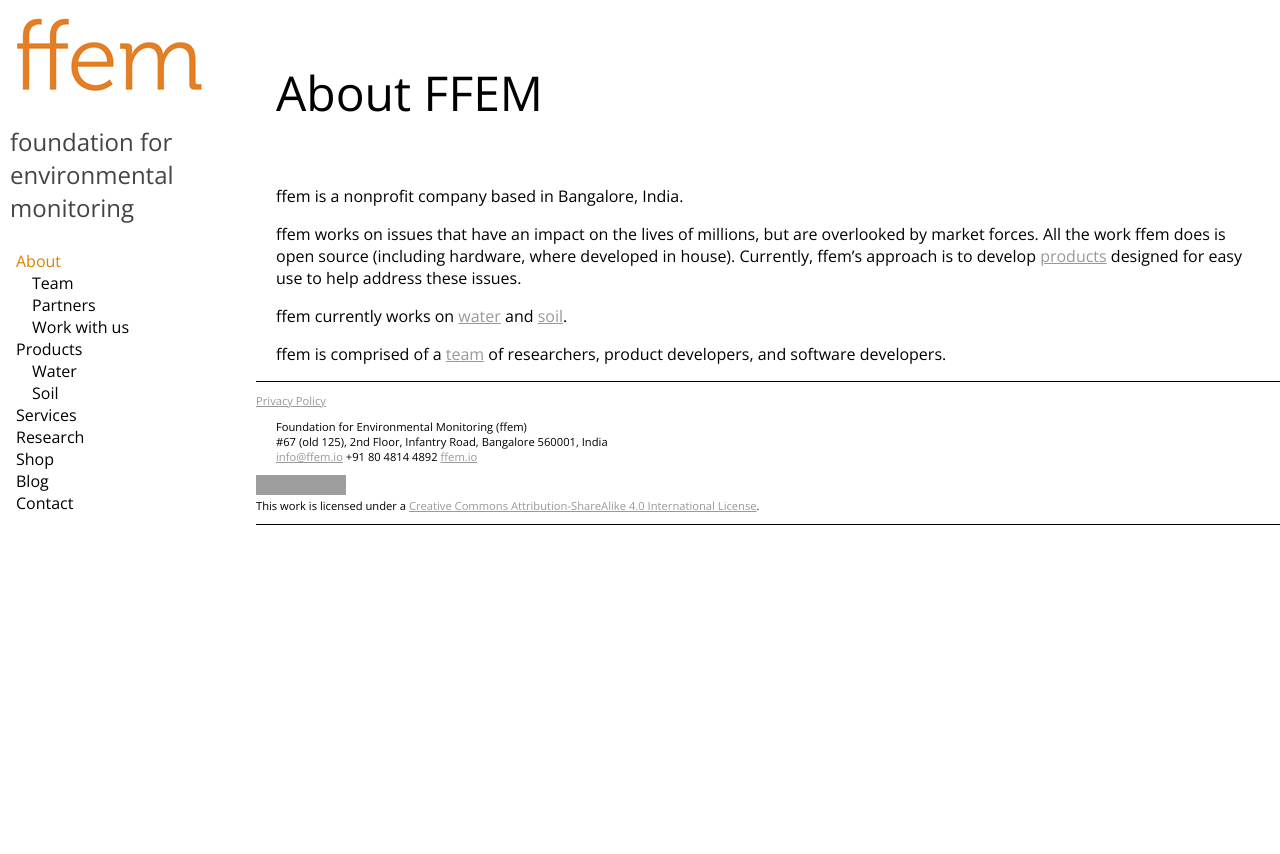
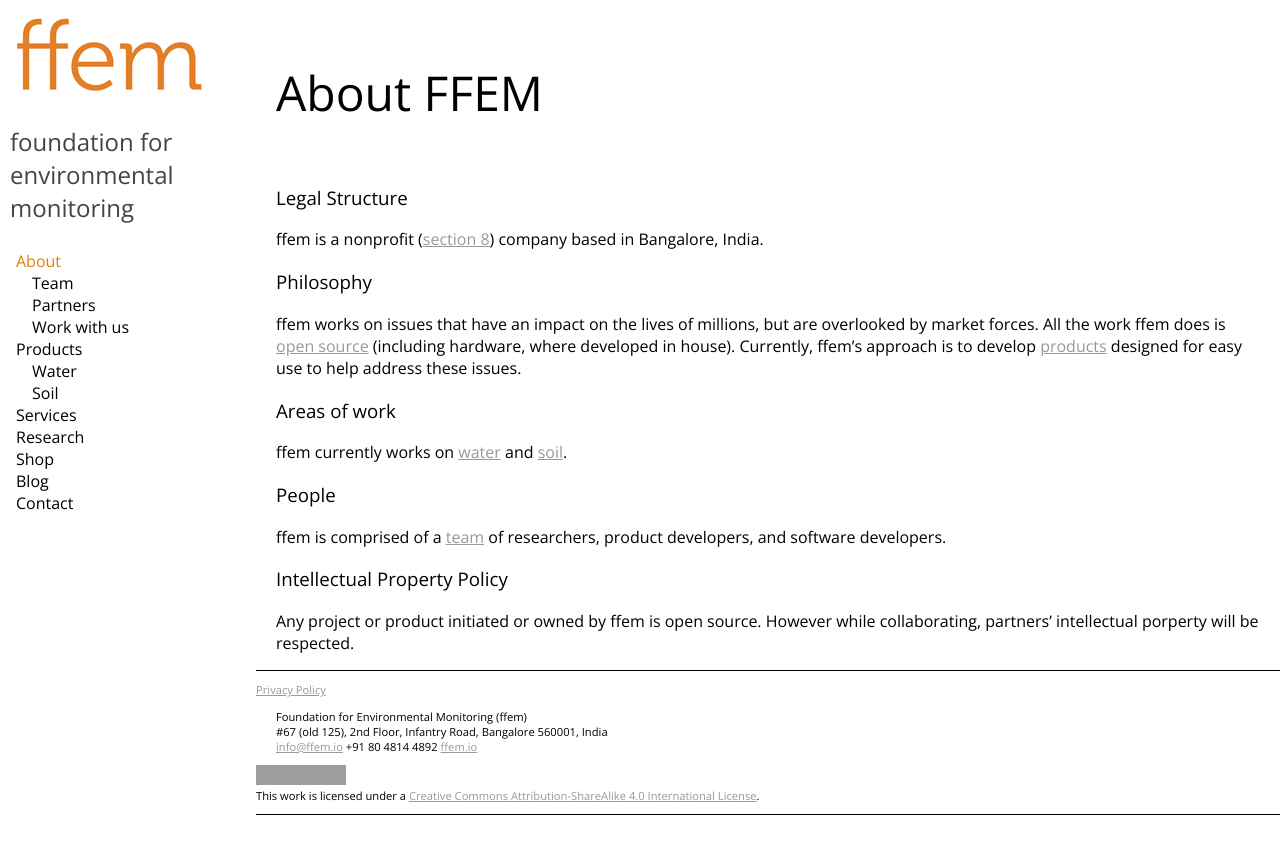
Before and after one commit to adraman/foundation-for-environmental-monitoring.github.io, a Jekyll site: the page built from _pages/about.md, in a window 1280 px wide. Shown: the top 854 px of the page. Built offline with Jekyll 4.4.1, drawn with Linux system fonts in a browser that asks for light colours; grey boxes are pictures that could not be loaded.

Commit message:
Content in about

```diff
--- a/_pages/about.md
+++ b/_pages/about.md
@@ -4,10 +4,17 @@ title: About FFEM
 layout: default
 ---
 
-ffem is a nonprofit company based in Bangalore, India.
+### Legal Structure
+ffem is a nonprofit ([section 8](https://en.wikipedia.org/wiki/Non-profit_laws_of_India#Section-8_Company)) company based in Bangalore, India.
 
-ffem works on issues that have an impact on the lives of millions, but are overlooked by market forces. All the work ffem does is open source (including hardware, where developed in house). Currently, ffem's approach is to develop [products](products) designed for easy use to help address these issues.
+### Philosophy
+ffem works on issues that have an impact on the lives of millions, but are overlooked by market forces. All the work ffem does is [open source](http://github.com/foundation-for-environmental-monitoring) (including hardware, where developed in house). Currently, ffem's approach is to develop [products]({{ site.url }}/products/) designed for easy use to help address these issues.
 
-ffem currently works on [water](water) and [soil](soil).
+### Areas of work
+ffem currently works on [water]({{ site.url }}/water/) and [soil]({{ site.url }}/soil).
 
-ffem is comprised of a [team](team) of researchers, product developers, and software developers.
+### People
+ffem is comprised of a [team]({{ site.url }}/team) of researchers, product developers, and software developers.
+
+### Intellectual Property Policy
+Any project or product initiated or owned by ffem is open source. However while collaborating, partners' intellectual porperty will be respected.
```
